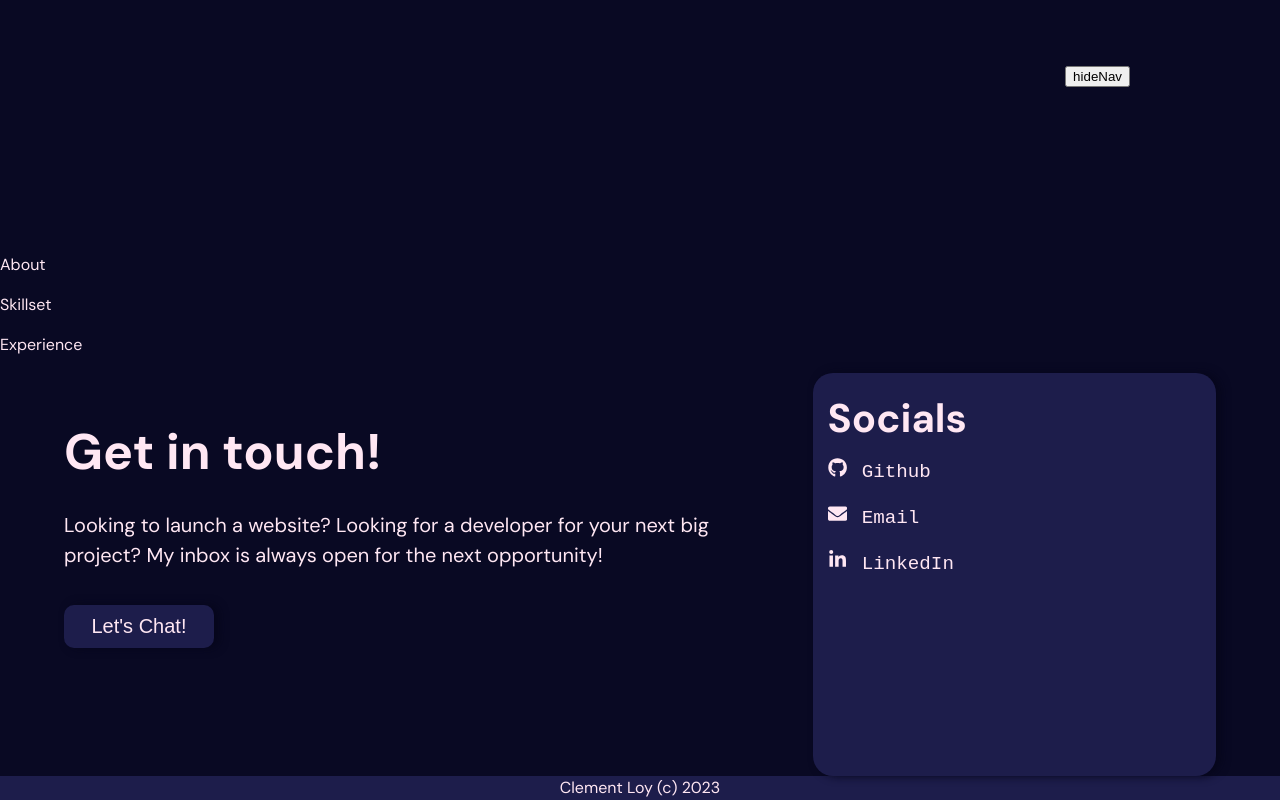
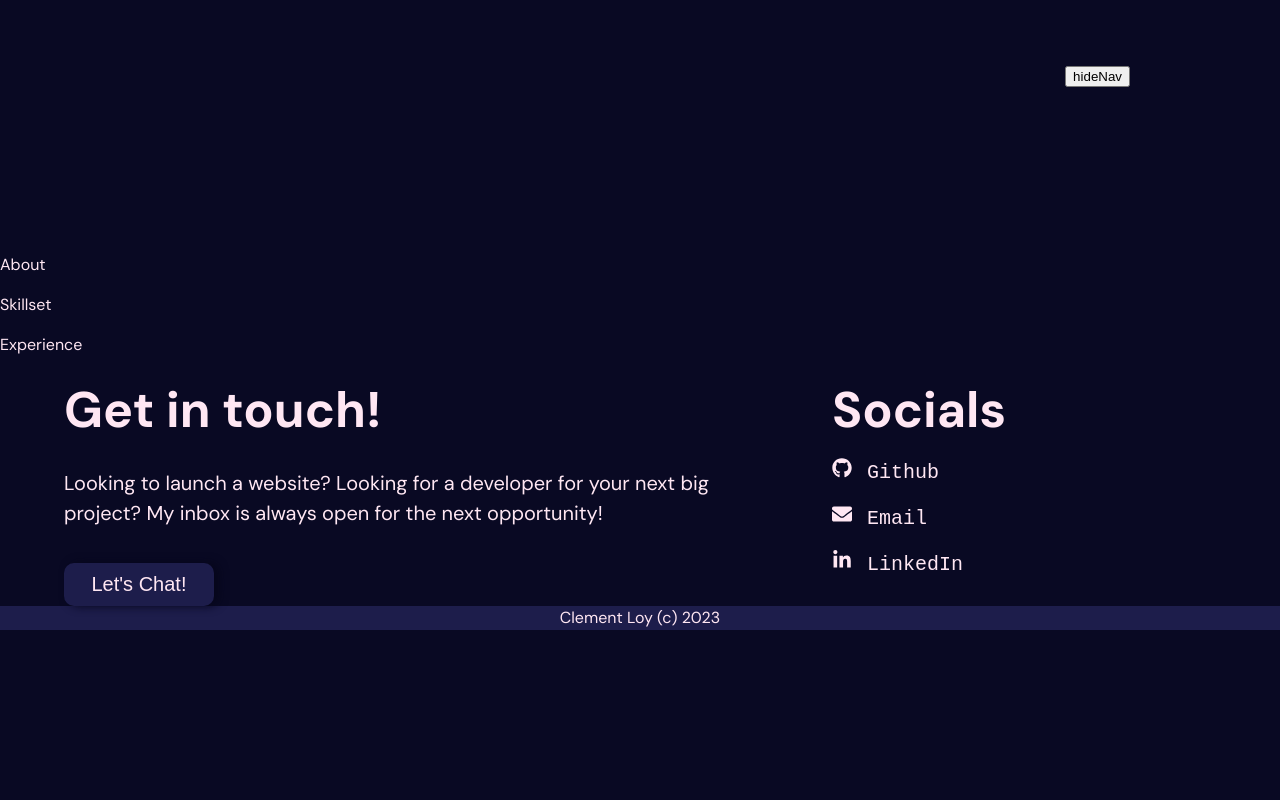
Before and after one commit to CactusHydroxide/Portfolio_website, a React (Vite) app in the folder portfolio-website/: page / in a window 1280 px wide. Shown: the part 563-1363 px from the top of the page. After the commit the page ends 1193 px from the top, so only its background shows below. Built offline with nearby package versions, Linux system fonts and the light colour scheme; a web font is replaced by a local one.

Commit message:
remove social bg

```diff
--- a/portfolio-website/src/components/Contact.tsx
+++ b/portfolio-website/src/components/Contact.tsx
@@ -13,7 +13,7 @@ const Contact: FC = () => {
             <div id={styles.contactRight}>
                 <div id={styles.squareRatio}></div>
                 <div id={styles.squareContent}>
-                    <h3>Socials</h3>
+                    <h2>Socials</h2>
                     <ul>
                         <li>
                             <FaGithub />
--- a/portfolio-website/src/styles/Contact.module.scss
+++ b/portfolio-website/src/styles/Contact.module.scss
@@ -12,7 +12,7 @@
 
     h2 {
         font-size: 2.5em;
-        margin-bottom: 0;
+        margin: 0;
     }
 
     button {
@@ -37,29 +37,14 @@
 }
 
 #contactRight {
-    $squarePadding: 15px;
 
     margin-right: $contentPadding;
-    background-color: $bgLight;
-    box-shadow: 5px 0px 10px $bgShadow;
-    padding: $squarePadding;
-    border-radius: 20px;
     display: inline-block;
     width: 30%;
     max-width: 400px;
-    position: relative;
+    font-size: 1.25em;
 
-    #squareRatio {
-        margin-top: 100%;
-    }
-
-    #squareContent {
-        position: absolute;
-        top: $squarePadding;
-        left: $squarePadding;
-    }
-
-    h3 {
+    h2 {
         font-size: 2.5em;
         margin: 0;
     }
@@ -75,7 +60,6 @@
             font-family: $oxygen-mono;
             cursor: pointer;
             vertical-align: bottom;
-            font-size: 1.2em;
             transition: all 0.3s;
 
             a {
@@ -91,7 +75,7 @@
             &:hover {
                 color: $primary1;
                 transform: translateX(15px);
-                font-size: 1.25em;
+                font-size: 1.15em;
             }
         }
     }
```
